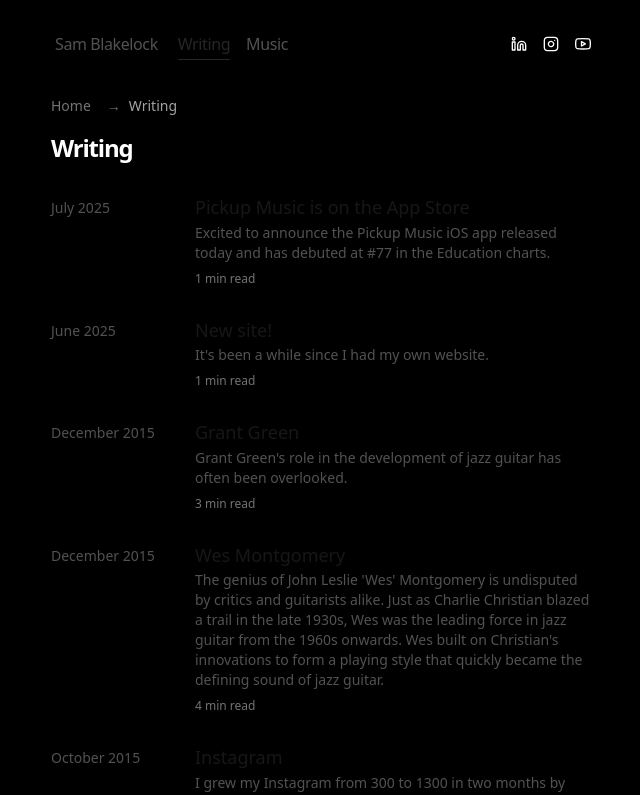
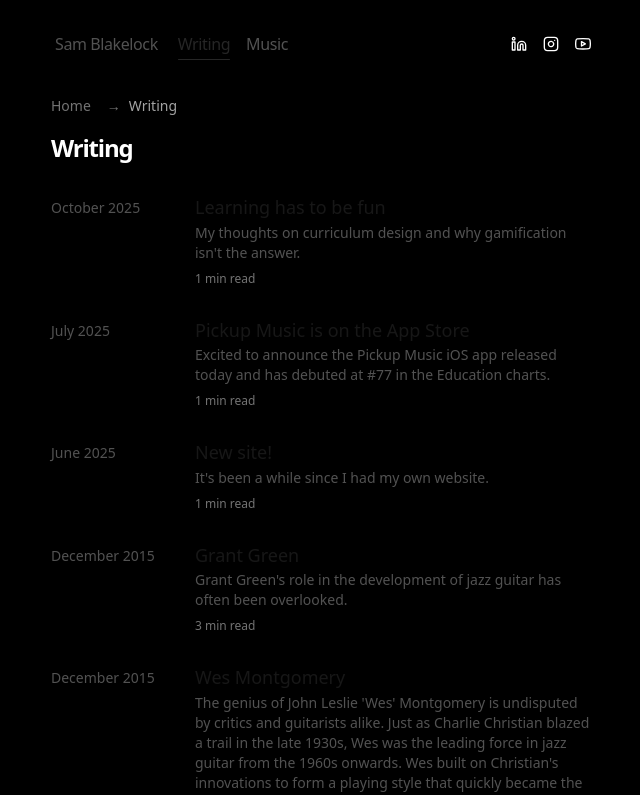
Before and after one commit to samblakelock/sams-blog, a Next.js app: page /writing in a window 1280 px wide. Shown: the top 795 px of the page, without its empty margins (317-957 px from the left). Built offline with nearby package versions, Linux system fonts and the light colour scheme.

Commit message:
feat: improve post list UX and add new blog post

```diff
--- a/app/components/posts.tsx
+++ b/app/components/posts.tsx
@@ -16,26 +16,27 @@ export function BlogPosts() {
           return 1;
         })
         .map((post) => (
-          <Link
+          <div
             key={post.slug}
-            className="flex flex-col md:flex-row md:space-x-4 space-y-2 md:space-y-0 group"
-            href={`/writing/${post.slug}`}
+            className="flex flex-col md:flex-row md:space-x-4 space-y-2 md:space-y-0"
           >
-            <div className="text-neutral-600 dark:text-neutral-400 text-sm md:w-32 flex-shrink-0 md:pt-0.5">
+            <div className="text-neutral-600 dark:text-neutral-400 text-sm md:w-32 flex-shrink-0 md:pt-0.5 select-none">
               {formatDate(post.metadata.publishedAt)}
             </div>
             <div className="flex-1">
-              <h2 className="text-neutral-900 dark:text-neutral-100 text-lg font-medium group-hover:text-blue-600 dark:group-hover:text-blue-400 transition-colors leading-tight">
-                {post.metadata.title}
-              </h2>
-              <p className="text-neutral-600 dark:text-neutral-400 text-sm mt-1">
+              <Link href={`/writing/${post.slug}`}>
+                <h2 className="text-neutral-900 dark:text-neutral-100 text-lg font-medium md:hover:text-blue-600 md:dark:hover:text-blue-400 transition-colors leading-tight [-webkit-tap-highlight-color:transparent] cursor-pointer">
+                  {post.metadata.title}
+                </h2>
+              </Link>
+              <p className="text-neutral-600 dark:text-neutral-400 text-sm mt-1 select-none">
                 {post.metadata.summary}
               </p>
-              <p className="text-neutral-500 dark:text-neutral-500 text-xs mt-2">
+              <p className="text-neutral-500 dark:text-neutral-500 text-xs mt-2 select-none">
                 {post.readTime}
               </p>
             </div>
-          </Link>
+          </div>
         ))}
     </div>
   );
--- /dev/null
+++ b/app/writing/posts/learning-has-to-be-fun.mdx
@@ -0,0 +1,19 @@
+---
+title: "Learning has to be fun"
+publishedAt: "2025-10-19"
+summary: "My thoughts on curriculum design and why gamification isn't the answer."
+---
+
+Learning has to be fun.
+
+And the way to make it fun is to make learning achievable.
+
+While it's rewarding to learn a very challenging solo or song, most casual students prefer small wins that create a sense of momentum vs sweating over a difficult piece of music.
+
+Where this approach to pedagogy and product design goes wrong is through gamified music-learning apps. While helpful to get you hooked initially, these apps give you the sense that you are progressing. But when you rely on visual feedback and gamification you're getting the feeling of improving without meaningfully getting better at your instrument.
+
+When I design curriculum, I focus on:
+
+- Small steps.
+- Giving challenges but also setting expectations that it doesn't have to be perfect before moving on.
+- Get the student to not look at the sheet music and app as soon as possible.
```
